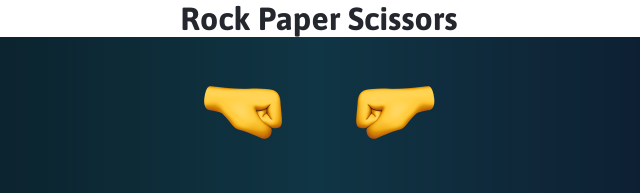
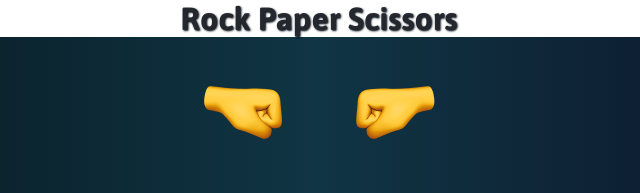
Before and after one commit to jeetu16/JavaScript-Projects, a plain HTML site: page Rock-Paper-Scissors/index.html in a window 1280 px wide. Shown: the top 193 px of the page, 321-961 px from the left. Drawn offline with Linux system fonts and the light colour scheme.

Commit message:
minor styling changes

```diff
--- a/Rock-Paper-Scissors/styles.css
+++ b/Rock-Paper-Scissors/styles.css
@@ -21,6 +21,7 @@ header {
 header>h1 {
     color: #25272E;
     text-align: center;
+    text-shadow: 1px 1px 2px rgb(5, 14, 22);
 }
 
 
```
